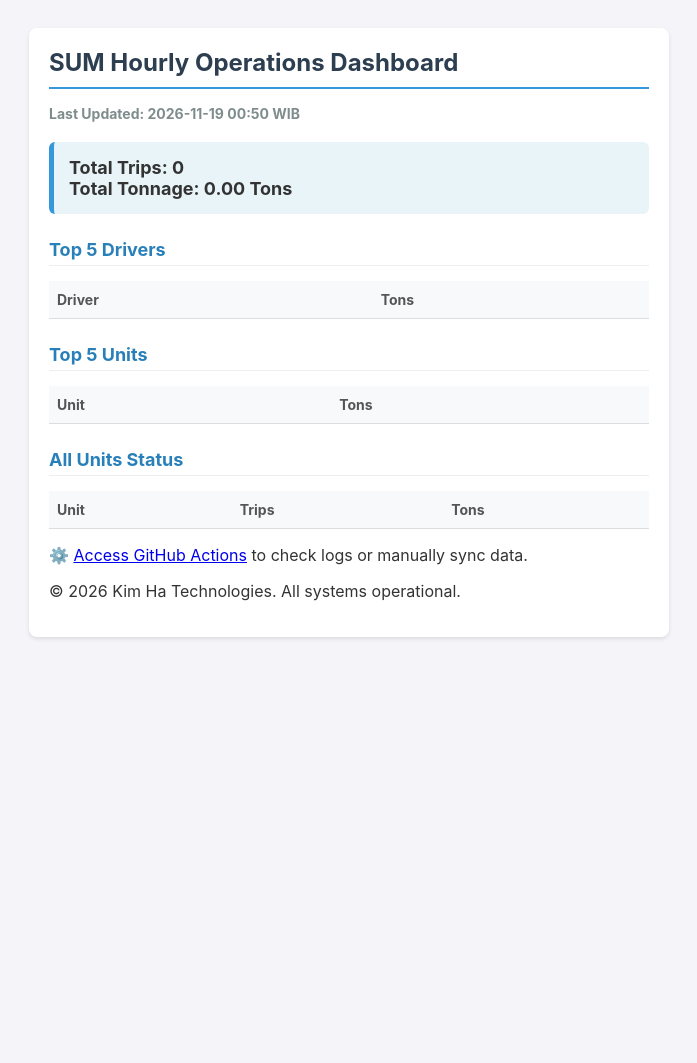
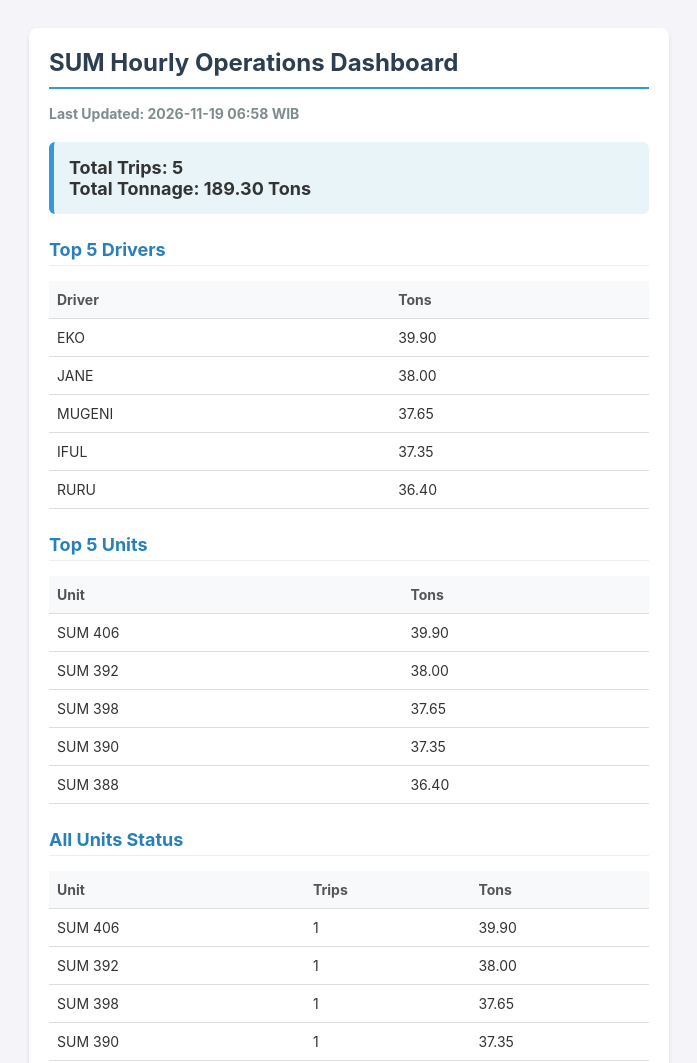
Before and after one commit to mtrksco/gam-scrape-archive, a plain HTML site: page index.html in a window 1280 px wide. Shown: the top 1063 px of the page, without its empty margins (291-988 px from the left). Before the commit the page ends 800 px from the top, so only its background shows below. Drawn offline with Linux system fonts and the light colour scheme.

Commit message:
Update live dashboard

```diff
--- a/index.html
+++ b/index.html
@@ -19,29 +19,29 @@
         <body>
             <div class="container">
                 <h1>SUM Hourly Operations Dashboard</h1>
-                <div class="timestamp">Last Updated: 2026-11-19 00:50 WIB</div>
+                <div class="timestamp">Last Updated: 2026-11-19 06:58 WIB</div>
 
                 <div class="summary-box">
-                    Total Trips: 0<br>
-                    Total Tonnage: 0.00 Tons
+                    Total Trips: 5<br>
+                    Total Tonnage: 189.30 Tons
                 </div>
 
                 <h2>Top 5 Drivers</h2>
                 <table>
                     <tr><th>Driver</th><th>Tons</th></tr>
-
+                    <tr><td>EKO</td><td>39.90</td></tr><tr><td>JANE</td><td>38.00</td></tr><tr><td>MUGENI</td><td>37.65</td></tr><tr><td>IFUL</td><td>37.35</td></tr><tr><td>RURU</td><td>36.40</td></tr>
                 </table>
 
                 <h2>Top 5 Units</h2>
                 <table>
                     <tr><th>Unit</th><th>Tons</th></tr>
-
+                    <tr><td>SUM 406</td><td>39.90</td></tr><tr><td>SUM 392</td><td>38.00</td></tr><tr><td>SUM 398</td><td>37.65</td></tr><tr><td>SUM 390</td><td>37.35</td></tr><tr><td>SUM 388</td><td>36.40</td></tr>
                 </table>
 
                 <h2>All Units Status</h2>
                 <table>
                     <tr><th>Unit</th><th>Trips</th><th>Tons</th></tr>
-
+                    <tr><td>SUM 406</td><td>1</td><td>39.90</td></tr><tr><td>SUM 392</td><td>1</td><td>38.00</td></tr><tr><td>SUM 398</td><td>1</td><td>37.65</td></tr><tr><td>SUM 390</td><td>1</td><td>37.35</td></tr><tr><td>SUM 388</td><td>1</td><td>36.40</td></tr>
                 </table>
                 <div class="footer">
                     <p>⚙️ <a href="https://github.com/mtrksco/gam-scrape-archive/actions" target="_blank">Access GitHub Actions</a> to check logs or manually sync data.</p>
```
